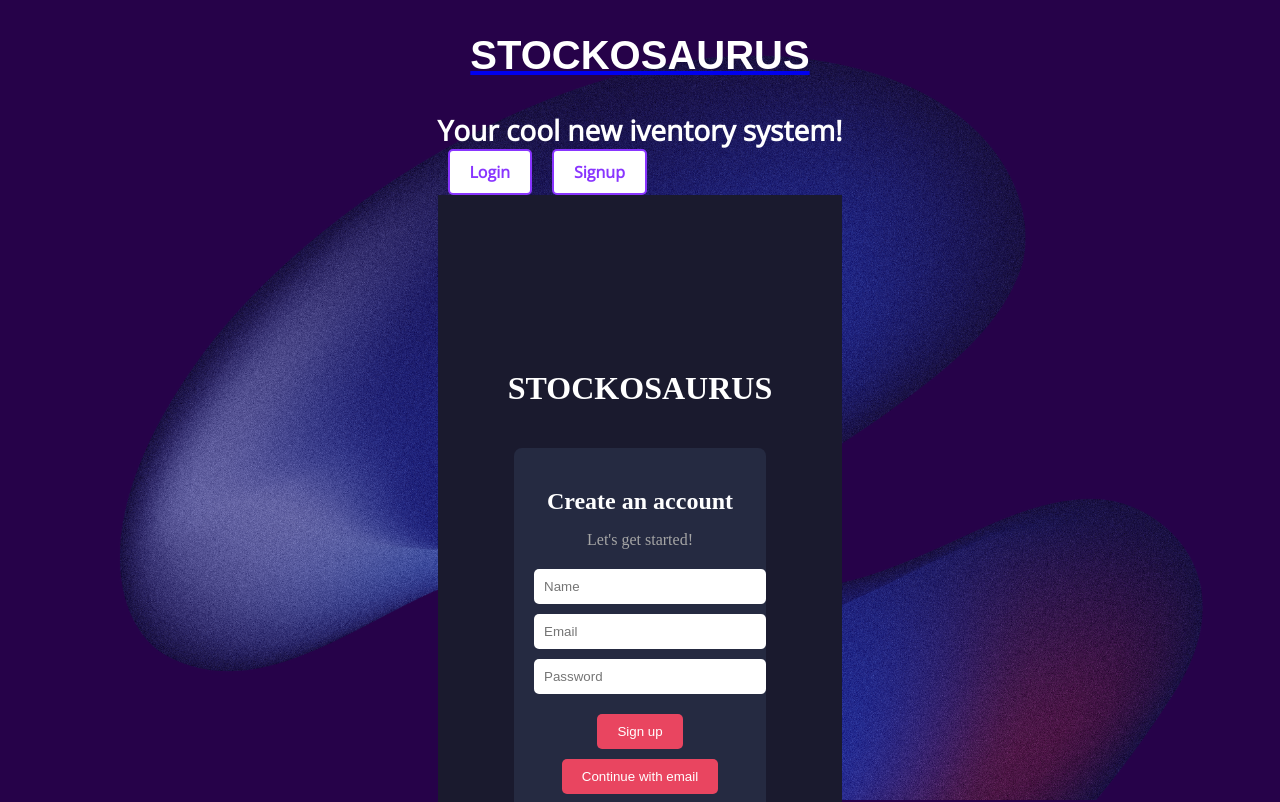
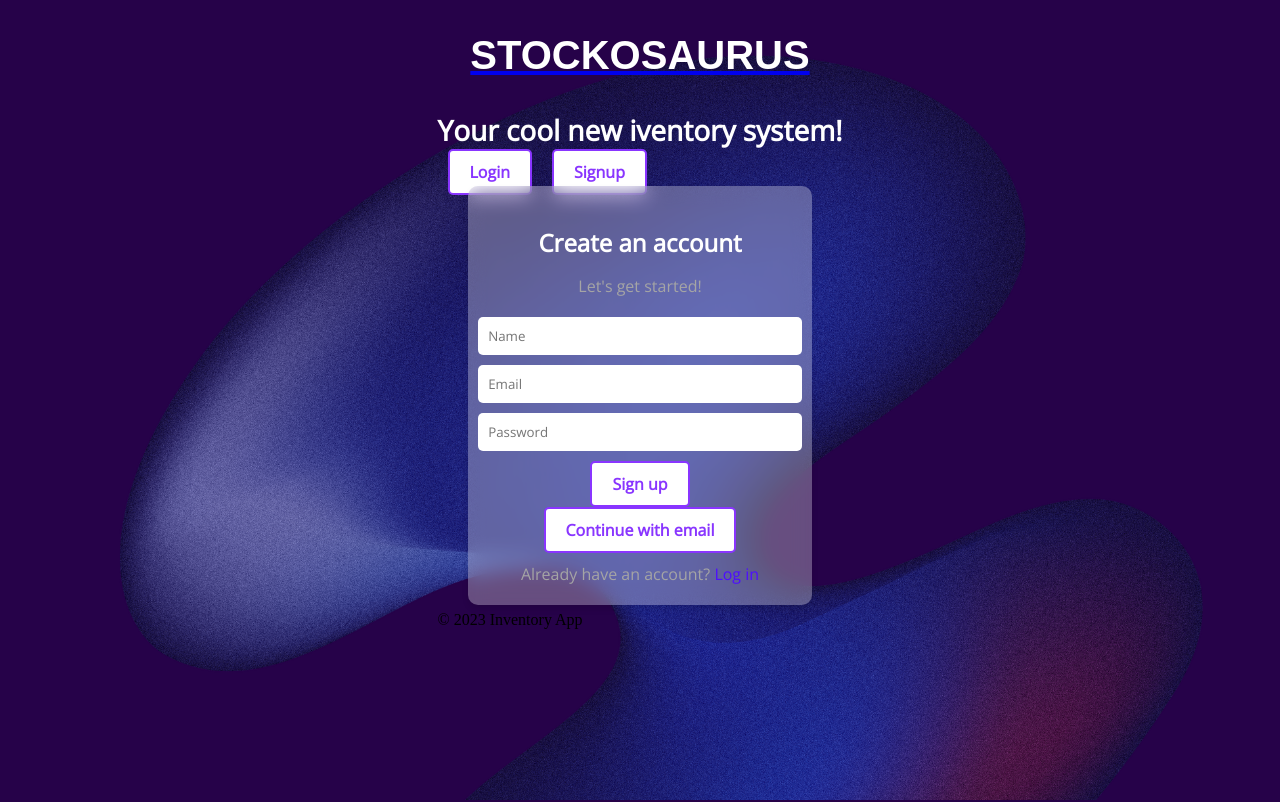
Before and after one commit to jdgiancola/Stockosaurus, a React (Vite) app in the folder client/: page /login in a window 1280 px wide. Shown: the top 802 px of the page. Built offline with nearby package versions, Linux system fonts and the light colour scheme; a web font is replaced by a local one.

Commit message:
style login-page

```diff
--- a/client/src/Styles/LoginPage.css
+++ b/client/src/Styles/LoginPage.css
@@ -3,63 +3,75 @@
   flex-direction: column;
   align-items: center;
   justify-content: center;
-    height: 100vh;
-    background-color: #1a1a2e;
-    color: white;
-  }
-
-  .login-header {
-    margin-bottom: 20px;
+  height: 50vh;
 }
 
 .login-form {
-    background: #252a41;
+  background: rgba(255, 255, 255, 0.3);
+  border-radius: 10px;
   padding: 20px;
-    border-radius: 8px;
+  backdrop-filter: blur(10px);
+  box-shadow: 0 4px 6px rgba(0, 0, 0, 0.1);
   text-align: center;
+  width: 75%;
 }
 
 .login-form h2 {
   color: #fff;
   margin-bottom: 10px;
+  font-family: 'Open Sans', sans-serif;
+
 }
 
 .login-form p {
   color: #a5a5a5;
   margin-bottom: 20px;
+  font-family: 'Open Sans', sans-serif;
+
 }
 
 .login-form input {
   display: block;
   width: 100%;
   padding: 10px;
-    margin: 10px 0;
+  margin: 10px -10px;
   border-radius: 5px;
   border: none;
+  font-family: 'Open Sans', sans-serif;
+
 }
 
 .login-form button {
-    background-color: #e94560;
-    color: #fff;
-    border: none;
+  display: inline-block;
+  margin: 0 10px;
   padding: 10px 20px;
-    margin-top: 10px;
+  font-size: 16px;
+  font-weight: bold;
+  text-align: center;
+  text-decoration: none;
+  cursor: pointer;
+  border: 2px solid #6a00ffca;
+  color: #6a00ffca;
+  background-color: #ffffff;
   border-radius: 5px;
-    cursor: pointer;
+  transition: background-color 0.3s ease, color 0.3s ease, border-color 0.3s ease;
+  font-family: 'Open Sans', sans-serif;
+  text-align: center;
+  align-items: center;
+
 }
 
-  .email-button {
-    background-color: #0f3460;
-    color: #fff;
-    border: none;
-    padding: 10px 20px;
-    margin-top: 10px;
-    border-radius: 5px;
-    cursor: pointer;
+button:hover {
+  background-color: #6a00ffca;
+  color: #ffffff;
+  border-color: #ffffff;
 }
+
 
 .login-footer {
   margin-top: 10px;
+  font-family: 'Open Sans', sans-serif;
+
 }
 
 .login-footer a {
--- a/client/src/pages/LoginPage.jsx
+++ b/client/src/pages/LoginPage.jsx
@@ -4,9 +4,6 @@ import '../Styles/LoginPage.css';
 const LoginPage = () => {
   return (
     <div className="login-container">
-      <div className="login-header">
-        <h1>STOCKOSAURUS</h1>
-      </div>
       <div className="login-form">
         <h2>Create an account</h2>
         <p>Let's get started!</p>
```
Lines whose indentation alone changed are shown as unchanged.
